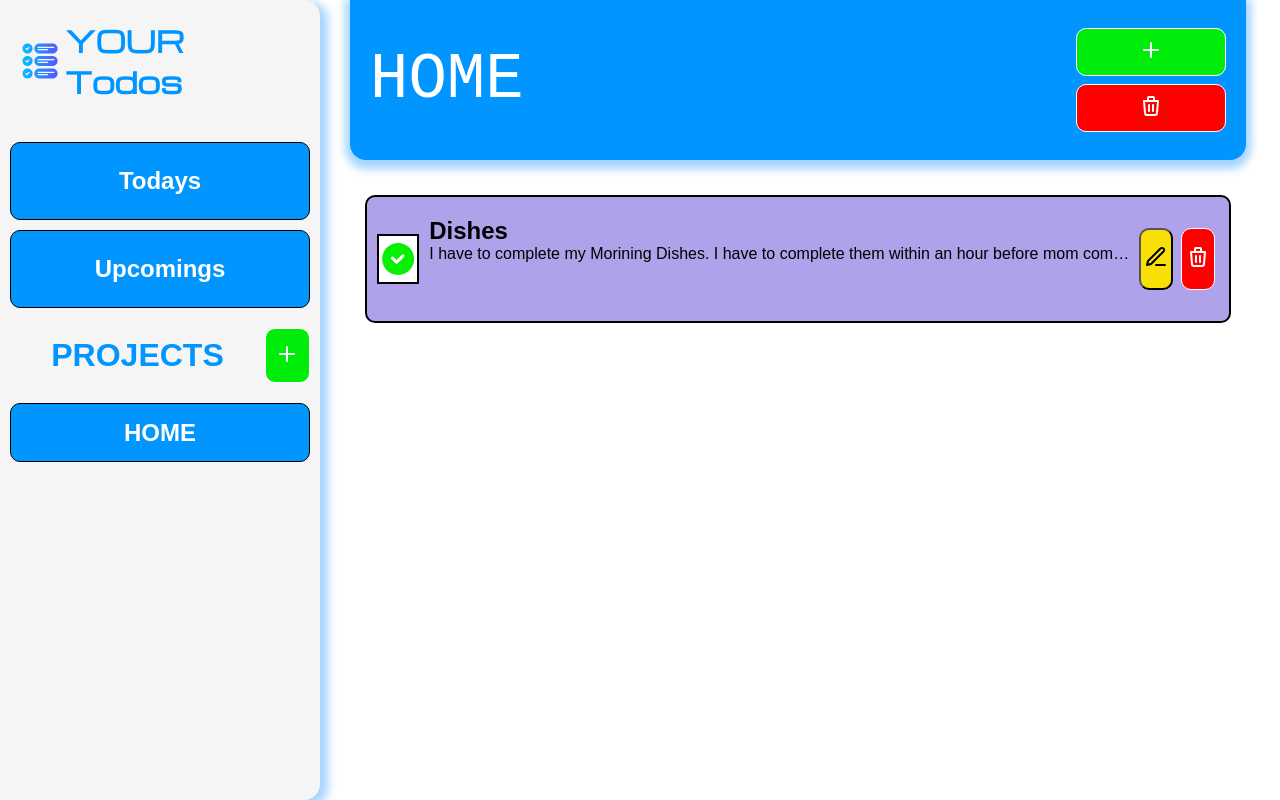
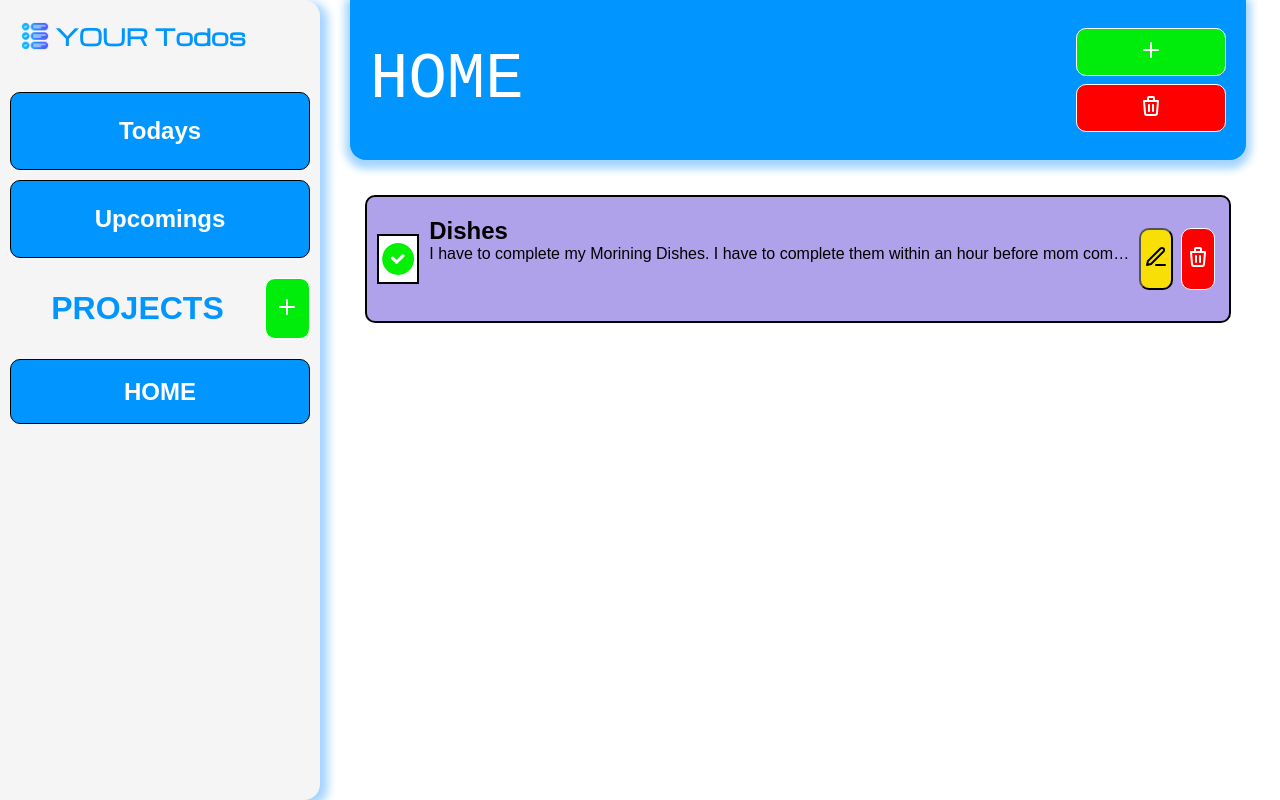
Before and after one commit to Devender-Singh-Bisht/Todo-App, a website built with webpack: page src/dashboard.html in a window 1280 px wide. Built offline with nearby package versions, Linux system fonts and the light colour scheme; a web font is replaced by a local one.

Commit message:
style: Change the width and font-size of the logo image and text for the app.

```diff
--- a/src/style.css
+++ b/src/style.css
@@ -99,12 +99,12 @@ aside {
     margin-bottom: 20px;
     color: rgb(0 149 255);
     font-family: "Michroma", sans-serif;
-    font-size: 1.8rem;
+    font-size: 1.4rem;
     font-weight: 900;
 }
 
 .app-info img {
-    max-width: 40px;
+    max-width: 30px;
 }
 
 .aside-btn {
```
